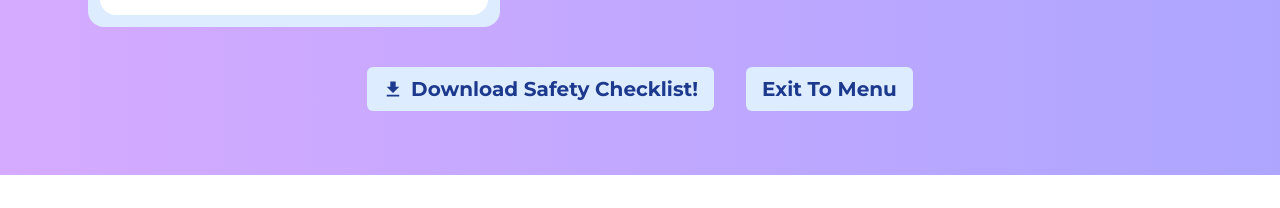
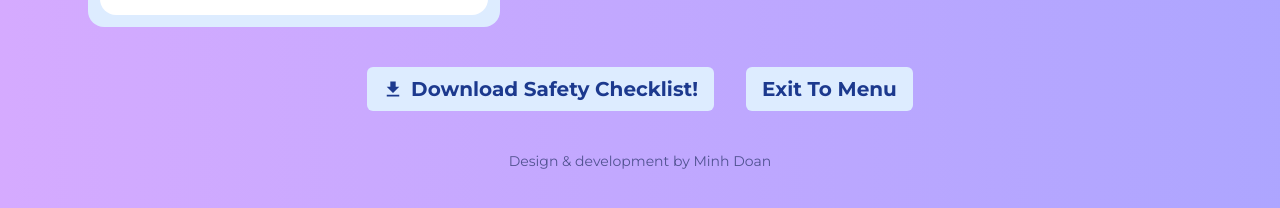
Before and after one commit to minmin1805/Friend-or-Foe-Game, a React app in the folder frontend/: page /endgame in a window 1280 px wide. Shown: the part 917-1125 px from the top of the page. Before the commit the page ends 1092 px from the top, so only its background shows below. Built offline with nearby package versions, Linux system fonts and the light colour scheme; no server answers; the HTML template or start-up script is replaced by a standard one.

Commit message:
added a credit under page

```diff
--- a/frontend/src/pages/EndgamePage.jsx
+++ b/frontend/src/pages/EndgamePage.jsx
@@ -101,7 +101,7 @@ function EndgamePage() {
       `}</style>
       <div className="fof-endgame-bg" aria-hidden="true" />
 
-      <div className="relative z-10 flex flex-col w-full items-center py-6 sm:py-8">
+      <div className="relative z-10 flex flex-col w-full items-center py-6 sm:py-8 pb-10">
         {/* Logo – same style as EndgamePage */}
         <img
           src={logo}
@@ -131,7 +131,7 @@ function EndgamePage() {
         </div>
 
         {/* Bottom buttons – reuse style from Sextortion EndgamePage */}
-        <div className="flex flex-col sm:flex-row mt-8 sm:mt-10 gap-4 sm:gap-8 justify-center w-full px-4 sm:px-6 pb-8">
+        <div className="flex flex-col sm:flex-row mt-8 sm:mt-10 gap-4 sm:gap-8 justify-center w-full px-4 sm:px-6">
           <button
             type="button"
             className="bg-[#ddecff] text-blue-900 px-4 py-2 rounded-md text-lg sm:text-xl font-bold flex items-center justify-center gap-2"
@@ -147,6 +147,9 @@ function EndgamePage() {
             Exit To Menu
           </button>
         </div>
+        <p className="mt-10 mb-2 px-4 text-center text-xs sm:text-sm text-blue-950/65">
+          Design &amp; development by Minh Doan
+        </p>
       </div>
     </div>
   );
--- a/frontend/src/pages/WelcomePage.jsx
+++ b/frontend/src/pages/WelcomePage.jsx
@@ -30,7 +30,8 @@ function WelcomePage() {
   }
 
   return (
-    <div className="flex flex-col items-center justify-center min-h-dvh bg-blue-300 px-4 py-8 sm:py-10">
+    <div className="flex flex-col min-h-dvh bg-blue-300 px-4 py-8 sm:py-10">
+      <div className="flex flex-1 flex-col items-center justify-center w-full">
       <img src={logo} alt="Friend or Foe" className="max-w-[min(100%,280px)] sm:max-w-xs w-full h-auto" />
       <h1 className="text-2xl sm:text-3xl md:text-4xl font-bold text-white mt-6 sm:mt-10 text-center max-w-lg leading-tight">
         Can you spot the fake account?
@@ -65,6 +66,10 @@ function WelcomePage() {
           Spot red flags to earn points
         </p>
       </div>
+      </div>
+      <p className="mt-8 text-center text-xs sm:text-sm text-white/85">
+        Design &amp; development by Minh Doan
+      </p>
     </div>
   )
 }
```
Also changed, not shown: 1 other file (tests, documents, lock files or other folders).
